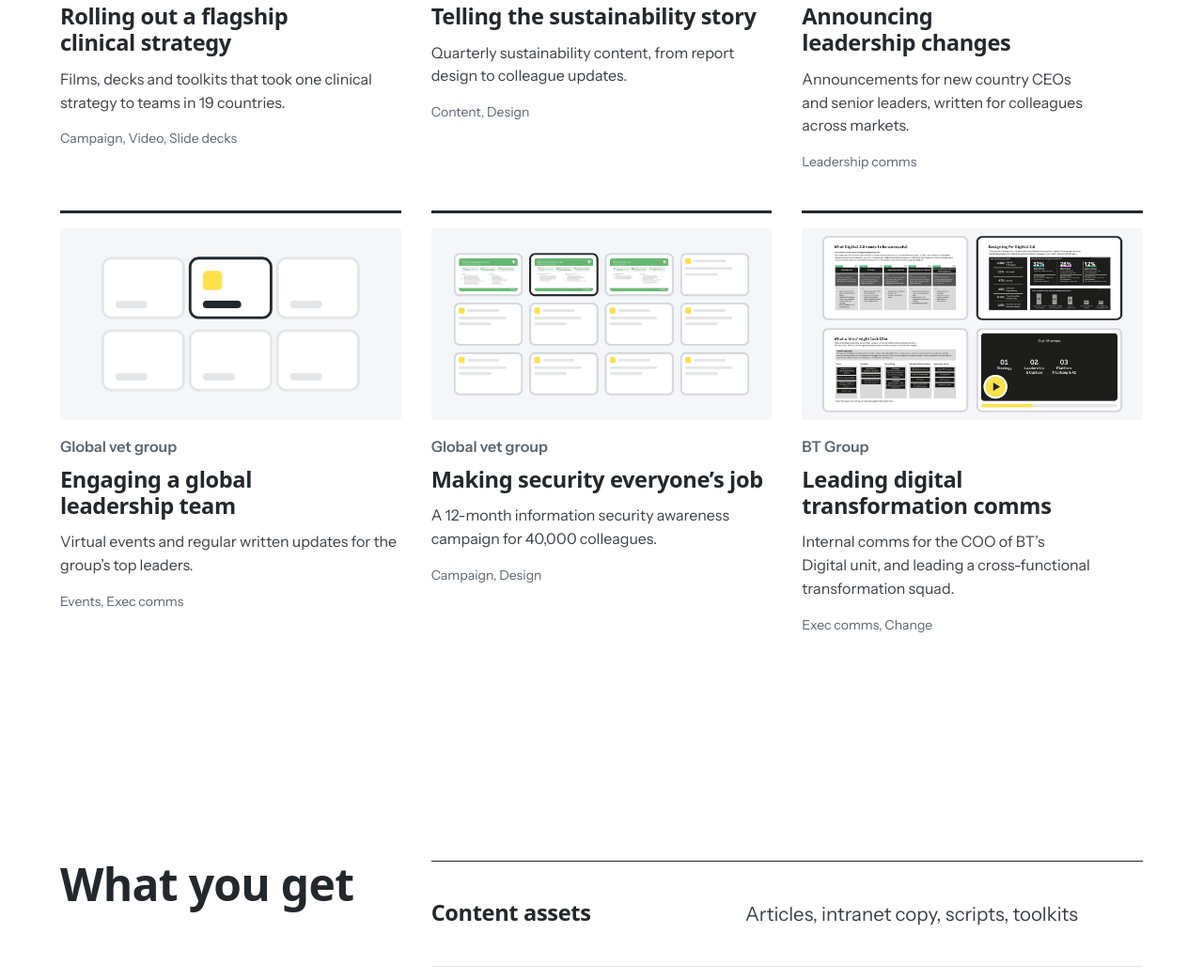
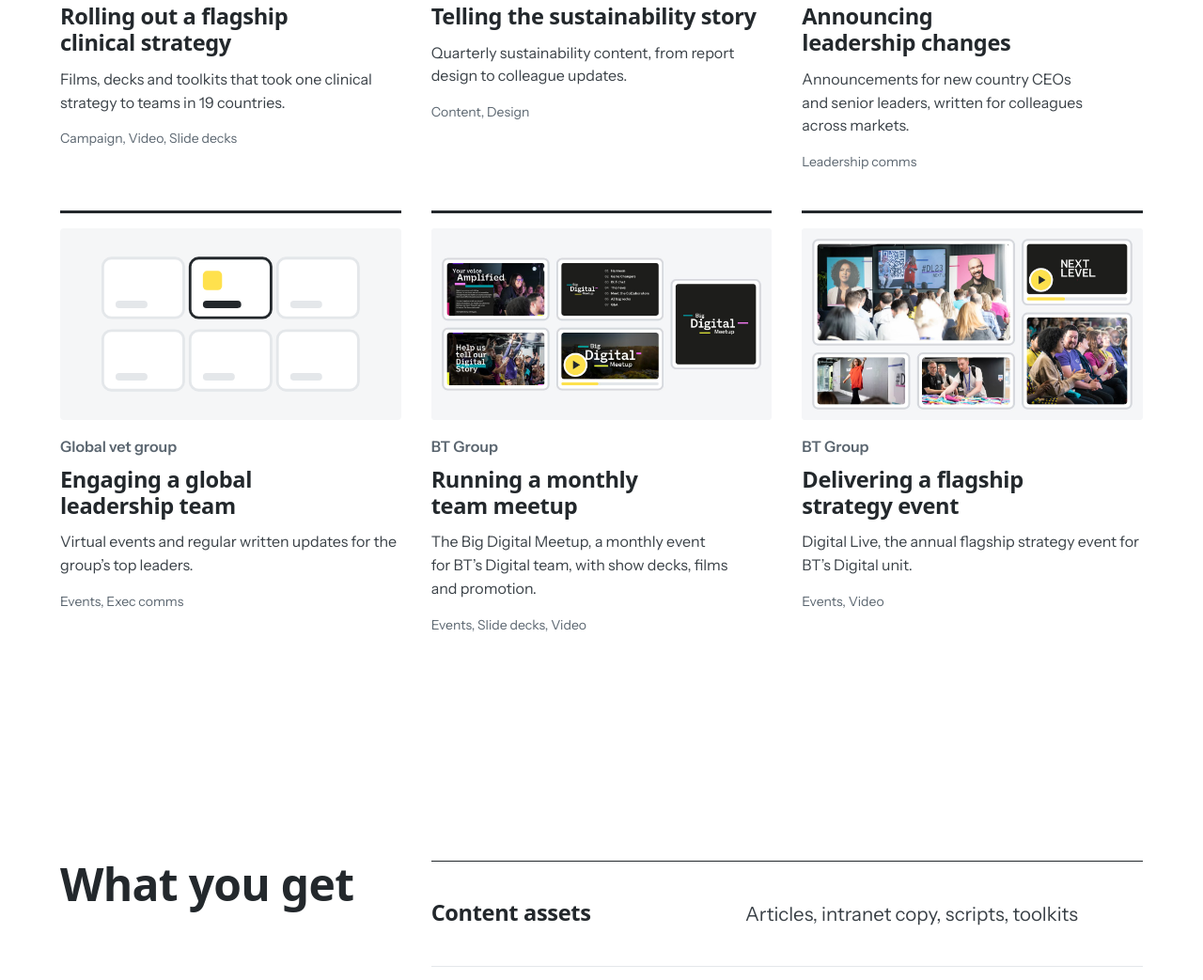
Before and after one commit to donnysbigadventure/day-one-comms, a plain HTML site: page index.html in a window 1280 px wide. Shown: the part 1303-2346 px from the top of the page at 94% size. Drawn offline with Linux system fonts and the light colour scheme; a web font is replaced by a local one.

Commit message:
Swap security and Digital 2.0 for two BT event tiles
Adds the Big Digital Meetup (show deck, holding-loop film, promo) and
Digital Live (event photography and sting). Every frame now shares one
border treatment, the poster is trimmed to its edge with no mockup
shadow, and the clinical slides are re-rendered with TheSans.

Co-Authored-By: Claude Opus 5.5 <noreply@anthropic.com>
Claude-Session: https://claude.ai/code/session_012RRpLgX7QEyLHZnkbuM586

```diff
--- a/index.html
+++ b/index.html
@@ -57,7 +57,7 @@
         <h2 class="reveal">Selected work</h2>
         <ul class="work-grid">
           <li class="tile reveal" style="--i: 0">
-            <div class="tile-media"><img src="assets/work/work-clinical-strategy.jpg" alt="Clinical strategy slides on the framework, scale of opportunity and owner journey, with the launch film and a practice poster" width="1280" height="720" loading="lazy"></div>
+            <div class="tile-media"><img src="assets/work/work-clinical-strategy.jpg" alt="Clinical strategy slides on the framework, scale of opportunity and owner journey, with the launch film and a group practice poster" width="1280" height="720" loading="lazy"></div>
             <p class="tile-client">Global vet group</p>
             <h3>Rolling out a flagship clinical strategy</h3>
             <p class="tile-line">Films, decks and toolkits that took one clinical strategy to teams in 19 countries.</p>
@@ -114,18 +114,18 @@
             <p class="tile-tags">Events, Exec comms</p>
           </li>
           <li class="tile reveal" style="--i: 1">
-            <div class="tile-media"><img src="assets/work/work-security.jpg" alt="Twelve-month security campaign grid with the first three monthly one-pagers" width="1280" height="720" loading="lazy"></div>
-            <p class="tile-client">Global vet group</p>
-            <h3>Making security everyone’s job</h3>
-            <p class="tile-line">A 12-month information security awareness campaign for 40,000 colleagues.</p>
-            <p class="tile-tags">Campaign, Design</p>
+            <div class="tile-media"><img src="assets/work/work-meetup.jpg" alt="Big Digital Meetup show slides, holding-loop film and promotional square" width="1280" height="720" loading="lazy"></div>
+            <p class="tile-client">BT Group</p>
+            <h3>Running a monthly team meetup</h3>
+            <p class="tile-line">The Big Digital Meetup, a monthly event for BT’s Digital team, with show decks, films and promotion.</p>
+            <p class="tile-tags">Events, Slide decks, Video</p>
           </li>
           <li class="tile reveal" style="--i: 2">
-            <div class="tile-media"><img src="assets/work/work-digital-transformation.jpg" alt="Digital 2.0 slides on success factors, audience insight and content drops, with the themes film" width="1280" height="720" loading="lazy"></div>
+            <div class="tile-media"><img src="assets/work/work-digital-live.jpg" alt="Digital Live audience, stage and event sting" width="1280" height="720" loading="lazy"></div>
             <p class="tile-client">BT Group</p>
-            <h3>Leading digital transformation comms</h3>
-            <p class="tile-line">Internal comms for the COO of BT’s Digital unit, and leading a cross-functional transformation squad.</p>
-            <p class="tile-tags">Exec comms, Change</p>
+            <h3>Delivering a flagship strategy event</h3>
+            <p class="tile-line">Digital Live, the annual flagship strategy event for BT’s Digital unit.</p>
+            <p class="tile-tags">Events, Video</p>
           </li>
         </ul>
       </div>
```
Also changed, not shown: assets/work/work-clinical-strategy.jpg, assets/work/work-digital-live.jpg (added), assets/work/work-digital-transformation.jpg (deleted), assets/work/work-meetup.jpg (added), assets/work/work-security.jpg (deleted), assets/work/work-sustainability.jpg.
